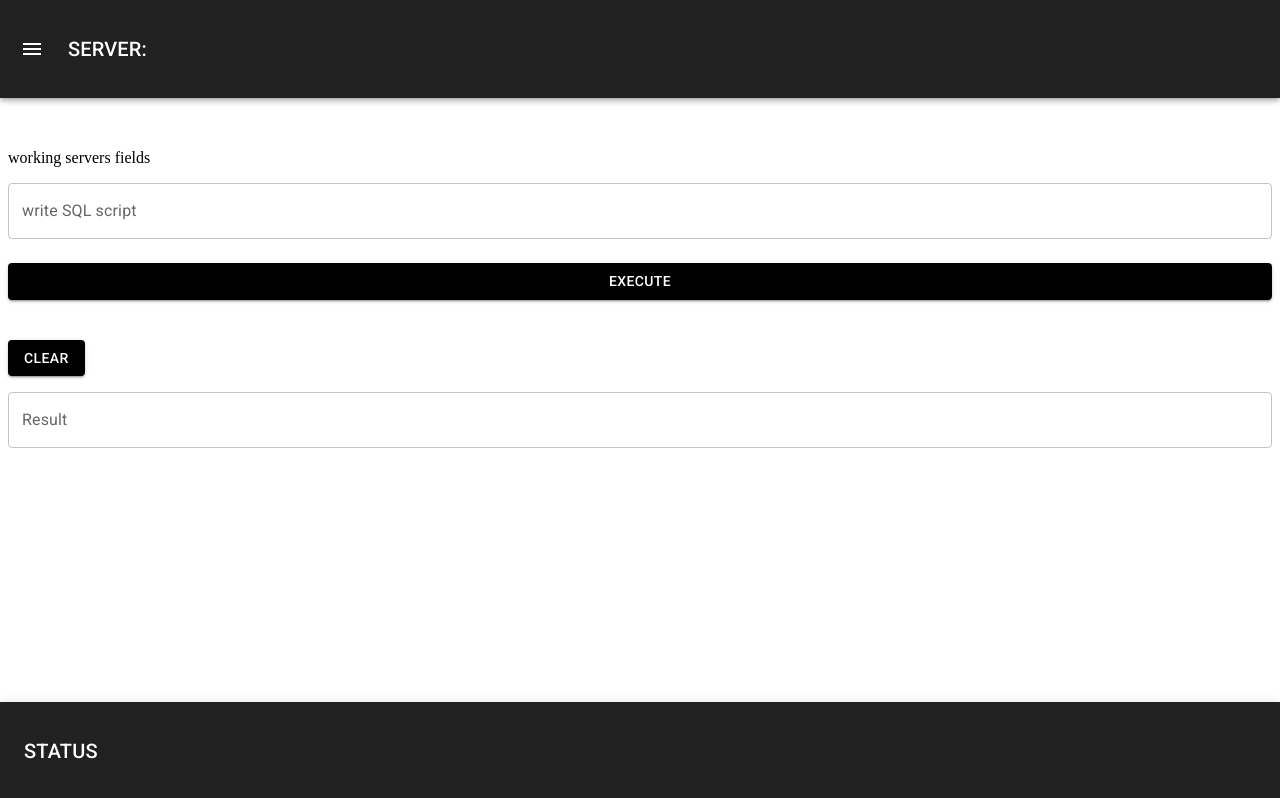
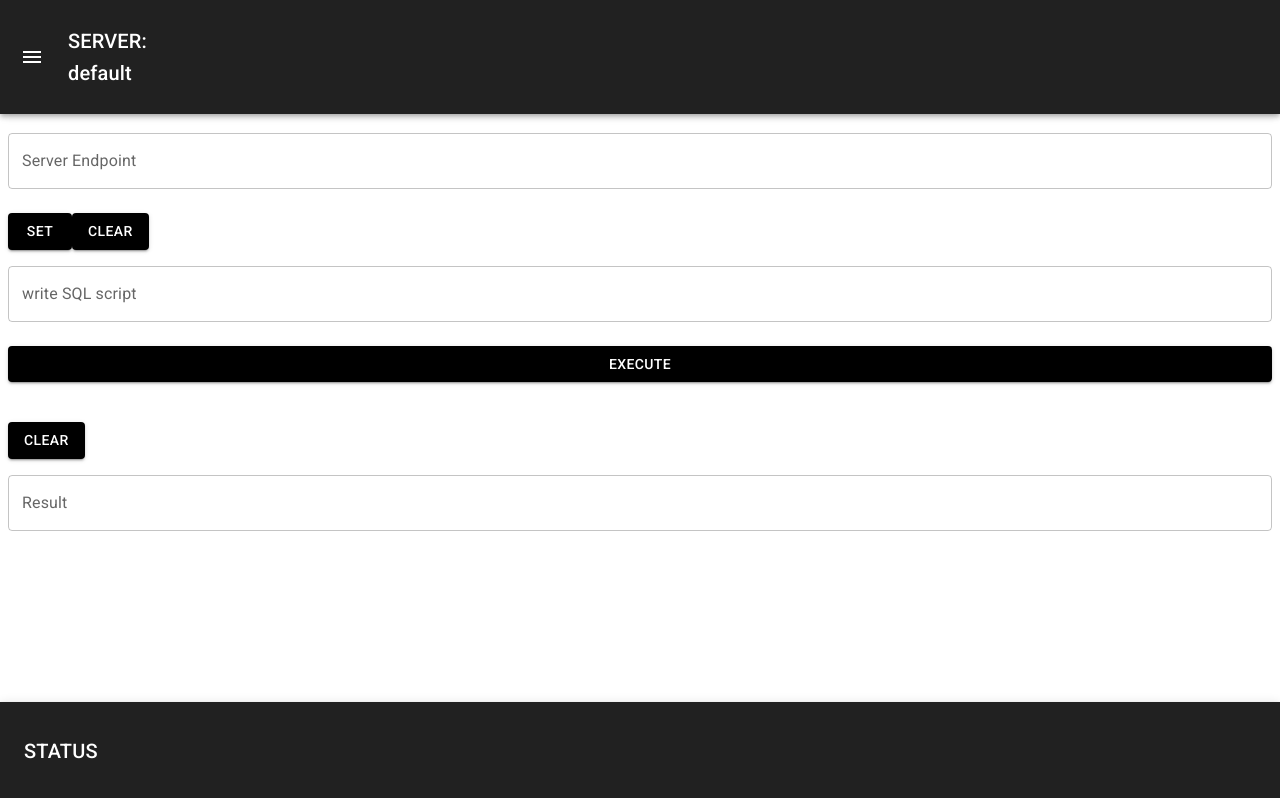
Before and after one commit to Kaplun-Alex/React_Django_SQL_Executor-Frontend-, a React (Create React App) app in the folder rsqltranslator/: page / in a window 1280 px wide. Built offline with nearby package versions, Linux system fonts and the light colour scheme.

Commit message:
Add server conn fields

```diff
--- a/rsqltranslator/src/components/HeaderSectionComponent.jsx
+++ b/rsqltranslator/src/components/HeaderSectionComponent.jsx
@@ -5,10 +5,11 @@ import Toolbar from '@mui/material/Toolbar';
 import Typography from '@mui/material/Typography';
 import IconButton from '@mui/material/IconButton';
 import MenuIcon from '@mui/icons-material/Menu';
+import WSVault from '../vaults/WorkServerVault';
+import { observer } from 'mobx-react-lite';
 
 
-
-function HeaderSectionComponent() {
+const HeaderSectionComponent = observer(() => {
     return (
       <>
       <Box sx={{ flexGrow: 1 }}>
@@ -18,13 +19,18 @@ function HeaderSectionComponent() {
               <MenuIcon />
             </IconButton>
             <Typography variant="h6" color="inherit" component="div">
-              SERVER:
+              SERVER: <div>
+                {WSVault.serverEndpoint.fullEndpoint}
+                </div>
             </Typography>
+
           </Toolbar>
         </AppBar>
       </Box>
       </>
     );
+
 }
+)
 
 export default HeaderSectionComponent;
--- a/rsqltranslator/src/components/MainSectionComponent.jsx
+++ b/rsqltranslator/src/components/MainSectionComponent.jsx
@@ -2,13 +2,14 @@ import React from 'react'
 import { Box} from '@mui/material';
 import SQLFormComponent from './SQLFormComponent';
 import SQLResult from './SQLResult';
+import ServerPointFieldComponent from './ServerPointFieldComponent';
 
 
 function MainSectionComponent() {
     return (
     <>
     <Box>
-      <p>working servers fields</p>
+      <ServerPointFieldComponent/>
     </Box>
     <Box>
       <SQLFormComponent/>
@@ -16,7 +17,6 @@ function MainSectionComponent() {
     <Box>
        <SQLResult/>
     </Box>
-
     </>
     );
 }
--- /dev/null
+++ b/rsqltranslator/src/components/ServerPointFieldComponent.jsx
@@ -0,0 +1,52 @@
+import { TextField, Button} from "@mui/material";
+import WSVault from "../vaults/WorkServerVault";
+import { useState } from "react";
+
+function ServerPointFieldComponent() {
+
+    const [value, setValue] = useState("")
+
+    const changeValue = event => {
+      setValue(event.target.value)
+    }
+
+    const setServerEnpoint = () => {
+      WSVault.setServerEndpoint(value)
+      console.log(WSVault.getServerEndpoint())
+    }
+
+    const delServerEnpoint = () => {
+      WSVault.setServerEndpoint('default')
+      setValue('')
+    }
+
+    return (
+        <>
+        <TextField
+            onChange={changeValue}
+            value={value}
+            label="Server Endpoint"
+            variant="outlined"
+            style={{ width: "100%" }}
+            >
+        </TextField>
+
+        <Button onClick={setServerEnpoint}
+              type="submit"
+              variant="contained"
+              sx={{mt: 3, mb: 2, bgcolor: 'black'}}
+            >
+              Set
+        </Button>
+        <Button onClick={delServerEnpoint}
+              type="submit"
+              variant="contained"
+              sx={{mt: 3, mb: 2, bgcolor: 'black'}}
+            >
+              Clear
+        </Button>
+        </>
+      );
+}
+
+export default ServerPointFieldComponent;
--- /dev/null
+++ b/rsqltranslator/src/vaults/WorkServerVault.js
@@ -0,0 +1,24 @@
+import {makeAutoObservable} from 'mobx'
+
+
+class WorkServerVault {
+
+    serverEndpoint = {
+        'name': 'default',
+        'ip':'127.0.0.1',
+        'fullEndpoint':'default'}
+
+    constructor(){
+        makeAutoObservable(this);
+    }
+    getServerEndpoint(){
+        return (this.serverEndpoint.fullEndpoint);
+    }
+    setServerEndpoint(value){
+        this.serverEndpoint.fullEndpoint = value
+    }
+}
+
+const WSVault = new WorkServerVault()
+
+export default WSVault;
```
Also changed, not shown: rsqltranslator/src/vaults/WorkServersVault.js (deleted, +0 -17 lines).
